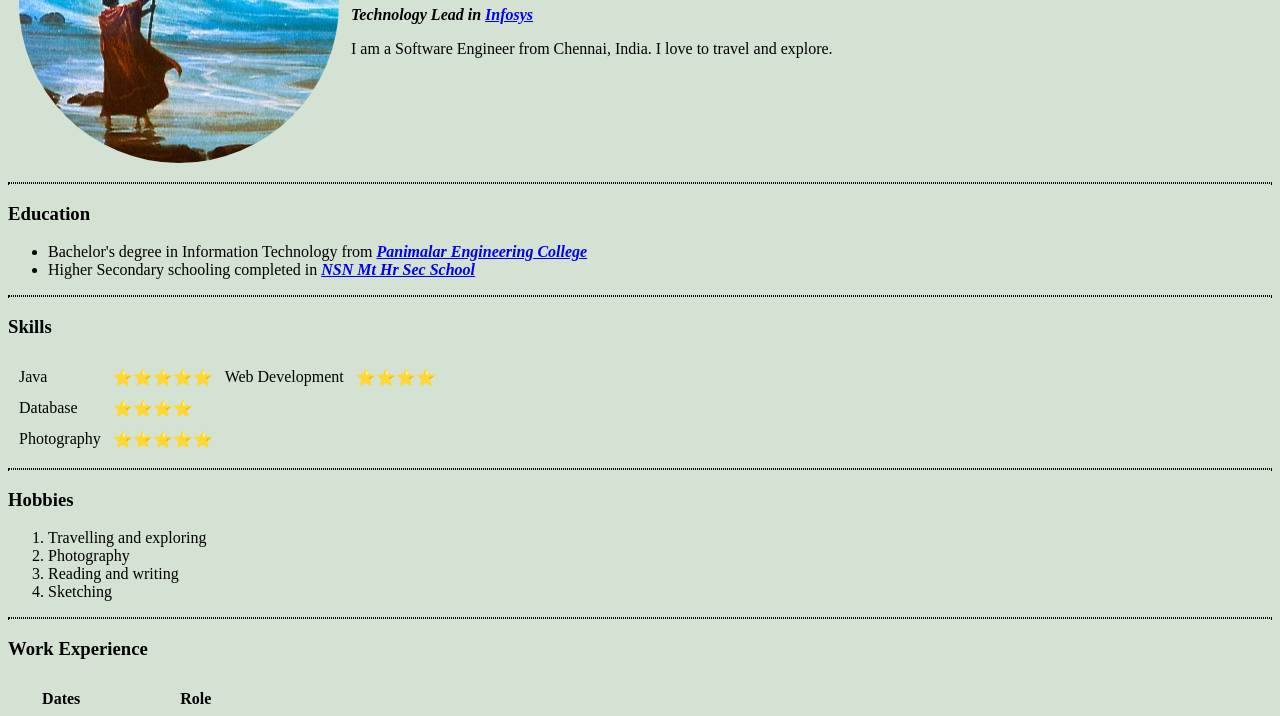
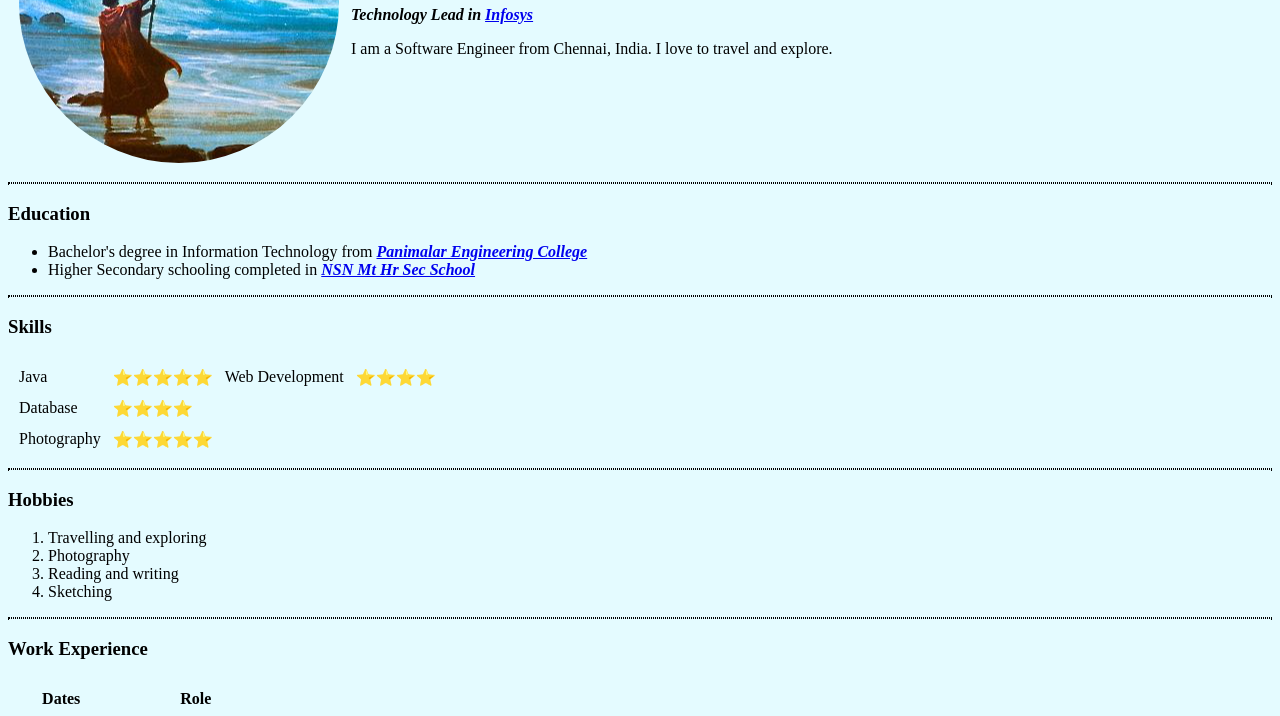
Before and after one commit to samueljabezr/cv, a plain HTML site: page index.html in a window 1280 px wide. Shown: the part 176-892 px from the top of the page. Drawn offline with Linux system fonts and the light colour scheme.

Commit message:
Update index.html
changing bg color

```diff
--- a/index.html
+++ b/index.html
@@ -9,7 +9,7 @@ border-style: dotted;
 }
 </style>
 </head>
-<body style="background-color:#d4e2d4">
+<body style="background-color:#e4fbff">
 <table cellspacing="10">
 <td><img src="images\redseasmall.png" alt="Samuel Jabez R Profile picture"></td>
 <td> <h1> R Samuel Jabez</h1>
```
